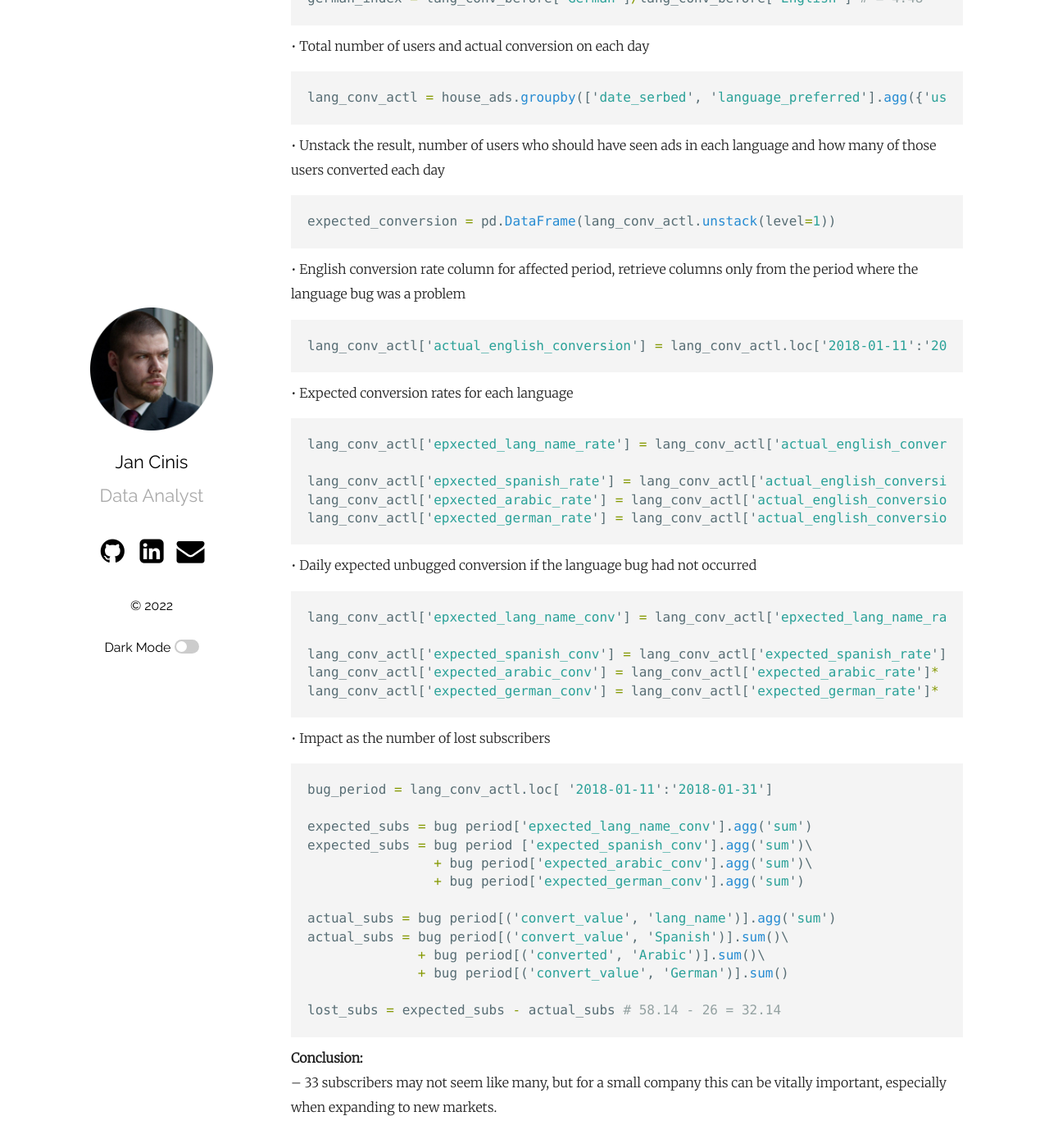
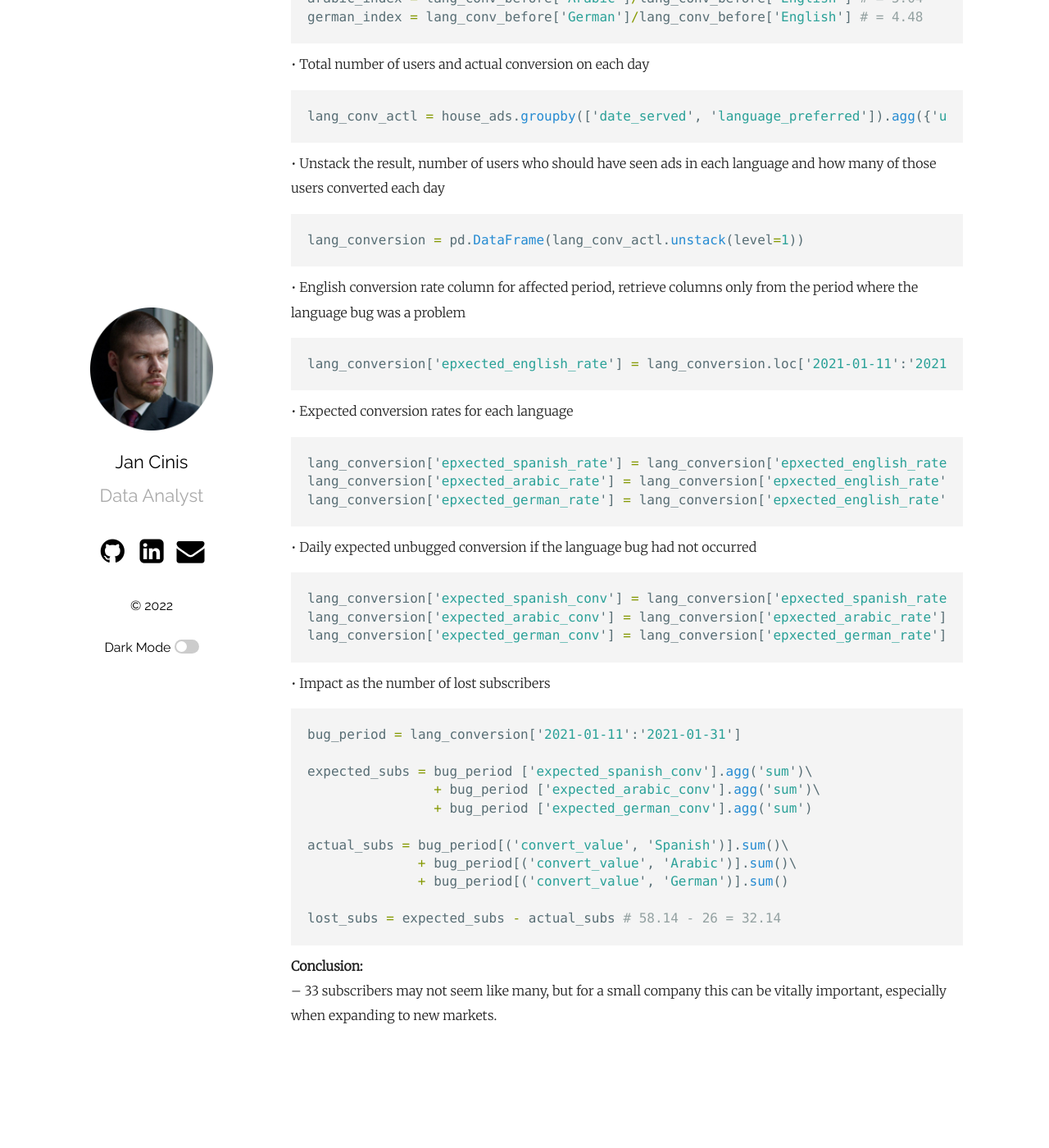
Before and after one commit to JanCinis/jancinis.github.io, a Jekyll site: the page built from _posts/2022-06-08-post_01.markdown, in a window 1280 px wide and 1400 px high, scrolled down 4424 px. Shown: the whole window at 82% size. Built offline with Jekyll 4.4.1, drawn with Linux system fonts in a browser that asks for light colours; after the commit the page ends 5723 px from its top, so only the background shows below that; some of the changed text lies outside the part shown.

Commit message:
udpated text and code

````diff
--- a/_posts/2022-06-08-post_01.markdown
+++ b/_posts/2022-06-08-post_01.markdown
@@ -20,20 +20,20 @@ For current project used marketing dataset based on the data of an online subscr
 
 • Add day of week column
 ```python
-df = pd.read_cvs('marekting_data_2021.csv')
+df = pd.read_csv('marketing_data_2021.csv', parse_dates = ['date_served'])
 df['DoW_served'] = df['date_served'].dt.dayofweek
 ```
-• Function to calculate conversion rate by day of week
+• Function to calculate conversion rate by day of week for each channel
 ```python
 def converstion_rate( df, column_names):
 	# group by column_names and calculate subscribers
 	subscribers = df[ df['convert_value'] == True].groupby(column_names)['user_id'].nunique()
 	# group by column_names and calculate total visitors
-        total = df.groupby(column_names)['user_id'].nunique()
+	total = df.groupby(column_names)['user_id'].nunique()
 	conversion_rate = subscribers/total
 	return conversion_rate
 
-DoW_conversion = converstion_rate(df, 'DoW_served', 'marketing_channel') # results for each channel
+DoW_conversion = converstion_rate(df, ['DoW_served', 'marketing_channel'])
 ```
 • Unstack channels and plot conversion rate by day of week
 ```python
@@ -57,9 +57,9 @@ house_ads = df[df['marketing_channel']=='House Ads']
 ```
 • Conversion by date served, and language displayed
 ```python
-lang_house _conversion = converstion_rate(df, 'date_served', 'language_displayed')
+DoW_conversion = converstion_rate(house_ads, ['date_served', 'language_displayed'])
 ```
-• Unstack conv_lang_channel and defining a function for plotting graphs
+• Unstack DoW_conversion and defining a function for plotting graphs
 ```python
 conv_lang_df = pd.DataFrame(conv_lang_channel.unstack(level=1))
 def plotting_conversion(df):
@@ -95,19 +95,20 @@ language_check = house_ads.groupby(['date_served', 'is_correct_lang'])['is_corre
 ```python
 language_check_df = pd.DataFrame(language_check.unstack(level=1)).fillna(0)
 language_check_df['pct'] = language_check_df['Yes']/language_check_df.sum(axis=1)
+plt.clf()
 plt.plot(language_check_df.index.values, language_check_df['pct'])
 plt.show()
 ```
-<img src="https://raw.githubusercontent.com/JanCinis/jancinis.github.io/main/assets/img_post_01/Right_language_percemtage.png" width="340" height="200">
+<img src="https://raw.githubusercontent.com/JanCinis/jancinis.github.io/main/assets/img_post_01/Right_language_percentage.png" width="340" height="200">
 
 **Conclusion:**
 – house ads have been underperforming due to serving all ads in English rather than each user's preferred language
 
 **II. Resolving inconsistencies**
 
-• Pre-error conversion rate calculation. Assuming bug arose sometime around '2018-01-11'
+• Pre-error conversion rate calculation. Assuming bug arose sometime around '2021-01-11'
 ```python
-house_ads_no_bug = house_ads['date_served'] < '2018-01-11']
+house_ads_no_bug = house_ads[house_ads['date_served'] < '2021-01-11']
 lang_conv_before = converstion_rate(house_ads_no_bug, 'language_displayed')
 ```
 • Index other language conversion rate against English
@@ -118,45 +119,39 @@ german_index = lang_conv_before['German']/lang_conv_before['English'] # = 4.48
 ```
 • Total number of users and actual conversion on each day
 ```python
-lang_conv_actl = house_ads.groupby(['date_serbed', 'language_preferred'].agg({'user_id':'nunique', 'converted':'sum'})
+lang_conv_actl = house_ads.groupby(['date_served', 'language_preferred']).agg({'user_id':'nunique', 'convert_value':'sum'})
 ```
 • Unstack the result, number of users who should have seen ads in each language and how many of those users converted each day
 ```python
-expected_conversion = pd.DataFrame(lang_conv_actl.unstack(level=1))
+lang_conversion = pd.DataFrame(lang_conv_actl.unstack(level=1))
 ```
 • English conversion rate column for affected period, retrieve columns only from the period where the language bug was a problem
 ```python
-lang_conv_actl['actual_english_conversion'] = lang_conv_actl.loc['2018-01-11':'2018-01-31'][('convert_value', 'English')]
+lang_conversion['epxected_english_rate'] = lang_conversion.loc['2021-01-11':'2021-01-31'][('convert_value', 'English')]
 ```
 • Expected conversion rates for each language
 ```python
-lang_conv_actl['epxected_lang_name_rate'] = lang_conv_actl['actual_english_conversion']*lang_name_index
-
-lang_conv_actl['epxected_spanish_rate'] = lang_conv_actl['actual_english_conversion']*spanish_index
-lang_conv_actl['epxected_arabic_rate'] = lang_conv_actl['actual_english_conversion']*arabic_index
-lang_conv_actl['epxected_german_rate'] = lang_conv_actl['actual_english_conversion']*german_index
+lang_conversion['epxected_spanish_rate'] = lang_conversion['epxected_english_rate'] * spanish_index
+lang_conversion['epxected_arabic_rate'] = lang_conversion['epxected_english_rate'] * arabic_index
+lang_conversion['epxected_german_rate'] = lang_conversion['epxected_english_rate'] * german_index
 ```
 • Daily expected unbugged conversion if the language bug had not occurred
 ```python
-lang_conv_actl['epxected_lang_name_conv'] = lang_conv_actl['epxected_lang_name_rate']*lang_conv_actl[('user_id', 'language')]/100
-
-lang_conv_actl['expected_spanish_conv'] = lang_conv_actl['expected_spanish_rate']* lang_conv_actl[('user_id', 'Spanish')]/100
-lang_conv_actl['expected_arabic_conv'] = lang_conv_actl['expected_arabic_rate']* lang_conv_actl[('user_id', 'Arabic')]/100
-lang_conv_actl['expected_german_conv'] = lang_conv_actl['expected_german_rate']* lang_conv_actl[('user_id', 'German')]/100
+lang_conversion['expected_spanish_conv'] = lang_conversion['epxected_spanish_rate'] * lang_conversion[('user_id', 'Spanish')]/100
+lang_conversion['expected_arabic_conv'] = lang_conversion['epxected_arabic_rate'] * lang_conversion[('user_id', 'Arabic')]/100
+lang_conversion['expected_german_conv'] = lang_conversion['epxected_german_rate'] * lang_conversion[('user_id', 'German')]/100
 ```
 • Impact as the number of lost subscribers
 ```python
-bug_period = lang_conv_actl.loc[ '2018-01-11':'2018-01-31']
+bug_period = lang_conversion['2021-01-11':'2021-01-31']
 
-expected_subs = bug period['epxected_lang_name_conv'].agg('sum')
-expected_subs = bug period ['expected_spanish_conv'].agg('sum')\
-                + bug period['expected_arabic_conv'].agg('sum')\
-                + bug period['expected_german_conv'].agg('sum')
+expected_subs = bug_period ['expected_spanish_conv'].agg('sum')\
+                + bug_period ['expected_arabic_conv'].agg('sum')\
+                + bug_period ['expected_german_conv'].agg('sum')
 
-actual_subs = bug period[('convert_value', 'lang_name')].agg('sum')
-actual_subs = bug period[('convert_value', 'Spanish')].sum()\
-              + bug period[('converted', 'Arabic')].sum()\
-              + bug period[('convert_value', 'German')].sum()
+actual_subs = bug_period[('convert_value', 'Spanish')].sum()\
+    		  + bug_period[('convert_value', 'Arabic')].sum()\
+              + bug_period[('convert_value', 'German')].sum()
 
 lost_subs = expected_subs - actual_subs # 58.14 - 26 = 32.14
 ```
````
Also changed, not shown: other parts of _posts/2022-06-08-post_01.markdown (+1 -1 lines).
